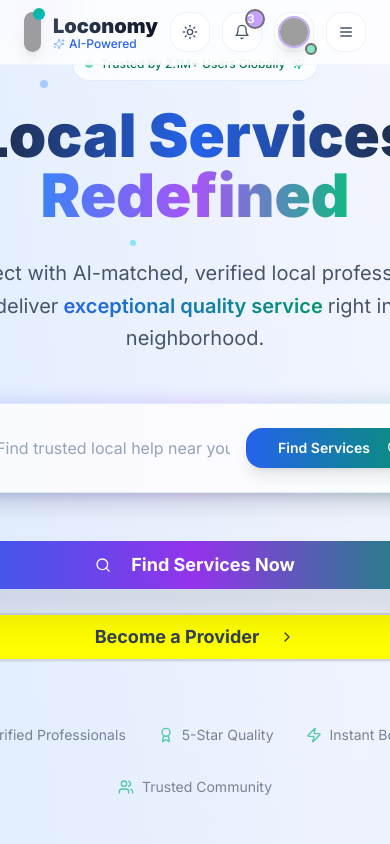
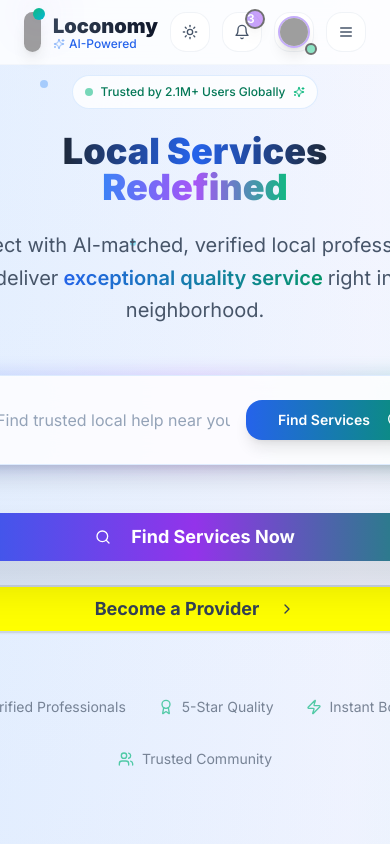
Before and after one commit to thupa-pro/lipo, a Next.js app: page /en in a window 390 px wide. Shown: the top 844 px of the page. Built offline with nearby package versions, Linux system fonts and the light colour scheme; grey boxes are pictures that could not be loaded.

Commit message:
Improve headline typography and mobile responsiveness with accessibility
cgen-7d4cf0493ac647c396976eabfa3dfe91

```diff
--- a/app/[locale]/page.tsx
+++ b/app/[locale]/page.tsx
@@ -189,7 +189,10 @@ export default function HomePage() {
           </div>
 
           {/* Main Headline */}
-          <h1 className="text-6xl md:text-8xl lg:text-9xl font-black mb-8 leading-none">
+          <h1
+            id="hero-heading"
+            className="text-4xl sm:text-5xl md:text-7xl lg:text-8xl xl:text-9xl font-black mb-6 sm:mb-8 leading-none"
+          >
             <span className="bg-gradient-to-r from-slate-800 via-blue-600 to-slate-800 dark:from-white dark:via-violet-200 dark:to-white bg-clip-text text-transparent">
               Local Services
             </span>
```
